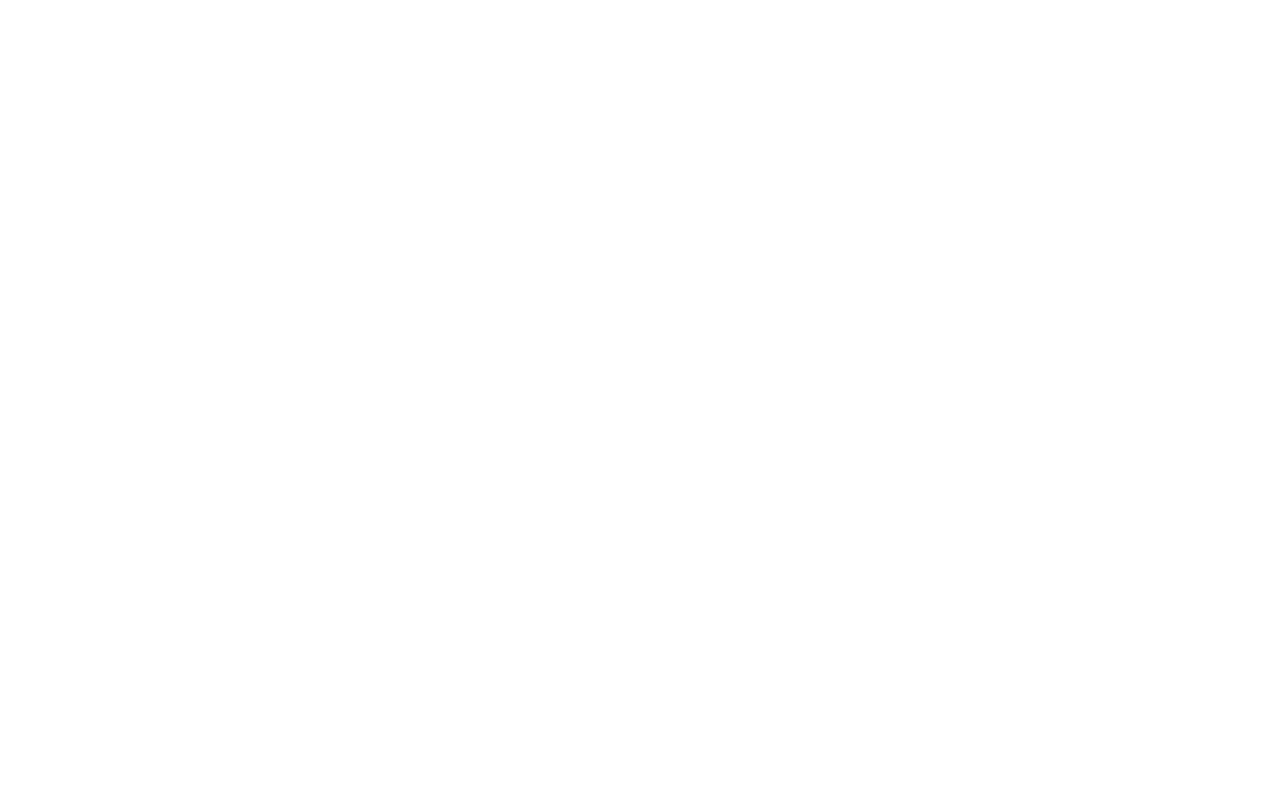
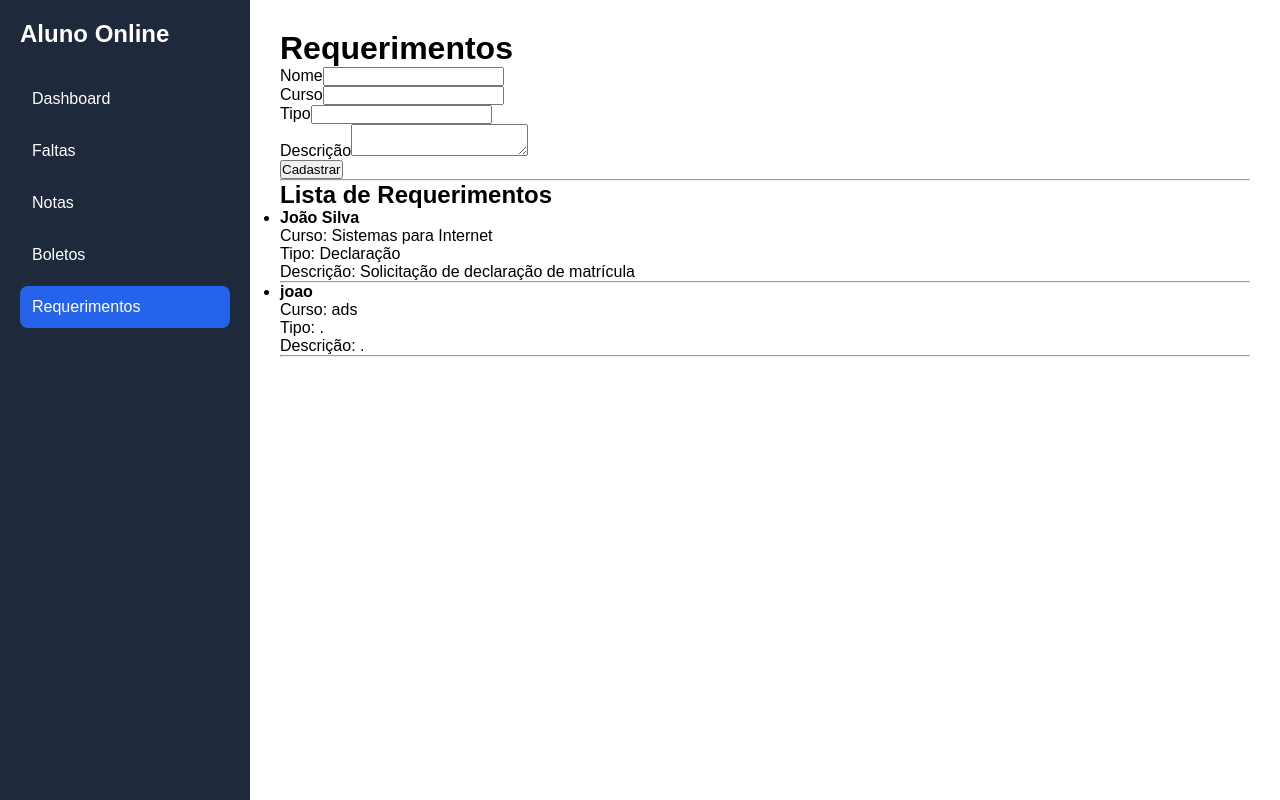
Before and after one commit to jhonata295/ConstrucaoDeFrontend, a React (Vite) app in the folder praticas/aluno-online-react/: page /requerimentos in a window 1280 px wide. Before the commit this address had no page. Built offline with nearby package versions, Linux system fonts and the light colour scheme; data requests are answered from the project's data file.

Commit message:
feat: conclui pratica09. Fecha #ID

```diff
--- /dev/null
+++ b/praticas/aluno-online-react/db.json
@@ -0,0 +1,19 @@
+{
+  "requerimentos": [
+    {
+      "id": "1",
+      "nome": "João Silva",
+      "curso": "Sistemas para Internet",
+      "tipo": "Declaração",
+      "descricao": "Solicitação de declaração de matrícula"
+    },
+    {
+      "nome": "joao",
+      "curso": "ads",
+      "tipo": ".",
+      "descricao": ".",
+      "id": "KtMjfx7nLlA"
+    }
+  ],
+  "$schema": "./node_modules/json-server/schema.json"
+}
--- a/praticas/aluno-online-react/package.json
+++ b/praticas/aluno-online-react/package.json
@@ -5,16 +5,17 @@
   "type": "module",
   "scripts": {
     "dev": "vite",
-    "build": "vite build",
-    "preview": "vite preview"
+    "json-server": "json-server --watch db.json --host 0.0.0.0 --port 3000"
   },
   "dependencies": {
     "react": "^18.2.0",
     "react-dom": "^18.2.0",
+    "react-hook-form": "^7.78.0",
     "react-router-dom": "^7.15.0"
   },
   "devDependencies": {
     "@vitejs/plugin-react": "^4.2.1",
+    "json-server": "^1.0.0-beta.15",
     "vite": "^5.2.0"
   }
 }
--- a/praticas/aluno-online-react/src/App.jsx
+++ b/praticas/aluno-online-react/src/App.jsx
@@ -6,6 +6,7 @@
 import Faltas from './pages/Faltas'
 import Notas from './pages/Notas'
 import Boletos from './pages/Boletos'
+import Requerimentos from './pages/Requerimentos'
 
 function App() {
   return (
@@ -15,6 +16,7 @@
         <Route path="faltas" element={<Faltas />} />
         <Route path="notas" element={<Notas />} />
         <Route path="boletos" element={<Boletos />} />
+        <Route path="requerimentos" element={<Requerimentos />} />
       </Route>
     </Routes>
   )
--- a/praticas/aluno-online-react/src/components/Menu.jsx
+++ b/praticas/aluno-online-react/src/components/Menu.jsx
@@ -41,6 +41,15 @@
         >
           Boletos
         </NavLink>
+
+        <NavLink
+          to="/requerimentos"
+          className={({ isActive }) =>
+            isActive ? 'link active' : 'link'
+          }
+        >
+          Requerimentos
+        </NavLink>
       </nav>
     </aside>
   )
--- /dev/null
+++ b/praticas/aluno-online-react/src/components/RequerimentoForm.jsx
@@ -0,0 +1,65 @@
+import { useForm } from "react-hook-form";
+
+function RequerimentoForm({ onSubmit }) {
+  const {
+    register,
+    handleSubmit,
+    reset,
+    formState: { errors },
+  } = useForm();
+
+  async function enviar(dados) {
+    await onSubmit(dados);
+    reset();
+  }
+
+  return (
+    <form onSubmit={handleSubmit(enviar)}>
+      <div>
+        <label>Nome</label>
+        <input
+          {...register("nome", {
+            required: "Nome obrigatório",
+          })}
+        />
+        {errors.nome && <p>{errors.nome.message}</p>}
+      </div>
+
+      <div>
+        <label>Curso</label>
+        <input
+          {...register("curso", {
+            required: "Curso obrigatório",
+          })}
+        />
+        {errors.curso && <p>{errors.curso.message}</p>}
+      </div>
+
+      <div>
+        <label>Tipo</label>
+        <input
+          {...register("tipo", {
+            required: "Tipo obrigatório",
+          })}
+        />
+        {errors.tipo && <p>{errors.tipo.message}</p>}
+      </div>
+
+      <div>
+        <label>Descrição</label>
+        <textarea
+          {...register("descricao", {
+            required: "Descrição obrigatória",
+          })}
+        />
+        {errors.descricao && <p>{errors.descricao.message}</p>}
+      </div>
+
+      <button type="submit">
+        Cadastrar
+      </button>
+    </form>
+  );
+}
+
+export default RequerimentoForm;
--- /dev/null
+++ b/praticas/aluno-online-react/src/pages/Requerimentos.jsx
@@ -0,0 +1,66 @@
+import { useEffect, useState } from "react";
+import RequerimentoForm from "../components/RequerimentoForm";
+
+import {
+  listarRequerimentos,
+  cadastrarRequerimento,
+} from "../services/requerimentoService";
+
+function Requerimentos() {
+  const [requerimentos, setRequerimentos] = useState([]);
+
+  async function carregarRequerimentos() {
+    try {
+      const dados = await listarRequerimentos();
+      setRequerimentos(dados);
+    } catch (error) {
+      console.error("Erro ao buscar requerimentos:", error);
+    }
+  }
+
+  useEffect(() => {
+    carregarRequerimentos();
+  }, []);
+
+  async function handleCadastrar(dados) {
+    try {
+      await cadastrarRequerimento(dados);
+      carregarRequerimentos();
+    } catch (error) {
+      console.error("Erro ao cadastrar:", error);
+    }
+  }
+
+  return (
+    <div>
+      <h1>Requerimentos</h1>
+
+      <RequerimentoForm onSubmit={handleCadastrar} />
+
+      <hr />
+
+      <h2>Lista de Requerimentos</h2>
+
+      {requerimentos.length === 0 ? (
+        <p>Nenhum requerimento encontrado.</p>
+      ) : (
+        <ul>
+          {requerimentos.map((req) => (
+            <li key={req.id}>
+              <strong>{req.nome}</strong>
+              <br />
+              Curso: {req.curso}
+              <br />
+              Tipo: {req.tipo}
+              <br />
+              Descrição: {req.descricao}
+              <hr />
+            </li>
+          ))}
+        </ul>
+      )}
+    </div>
+  );
+}
+
+export default Requerimentos;
--- /dev/null
+++ b/praticas/aluno-online-react/src/services/requerimentoService.js
@@ -0,0 +1,27 @@
+const BASE_URL = "http://localhost:3000/requerimentos";
+
+export async function listarRequerimentos() {
+  const response = await fetch(BASE_URL);
+
+  if (!response.ok) {
+    throw new Error("Erro ao buscar requerimentos");
+  }
+
+  return response.json();
+}
+
+export async function cadastrarRequerimento(dados) {
+  const response = await fetch(BASE_URL, {
+    method: "POST",
+    headers: {
+      "Content-Type": "application/json"
+    },
+    body: JSON.stringify(dados)
+  });
+
+  if (!response.ok) {
+    throw new Error("Erro ao cadastrar requerimento");
+  }
+
+  return response.json();
+}
```
Also changed, not shown: praticas/aluno-online-react/docker-compose.yml (+4 -7 lines), 1 other file (tests, documents, lock files or other folders).
